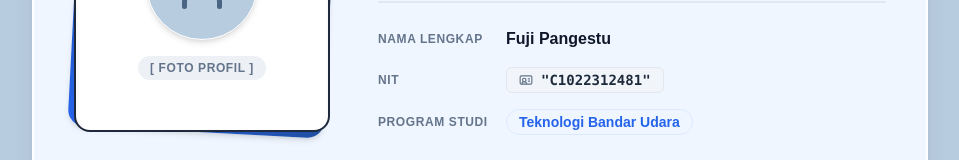
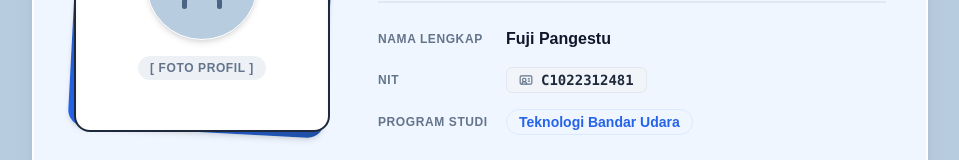
Before and after one commit to AsadaKen/wp-ilm-3d, a React (Vite) app: page /#/profile in a window 1280 px wide. Shown: the part 298-458 px from the top of the page, without its empty margins (160-1119 px from the left). Built offline with nearby package versions, Linux system fonts and the light colour scheme.

Commit message:
Update deskripsi dan model baru

```diff
--- a/src/pages/Profile.tsx
+++ b/src/pages/Profile.tsx
@@ -53,7 +53,7 @@ export default function Profile() {
                   <div className="flex items-center gap-2 bg-slate-100 border border-slate-200 px-3 py-0.5 rounded-md w-max">
                     <IdCard size={14} className="text-text-muted" />
                     {}
-                    <span className="text-sm font-mono font-bold text-slate-800">"C1022312481"</span>
+                    <span className="text-sm font-mono font-bold text-slate-800">C1022312481</span>
                   </div>
                 </div>
 
```
